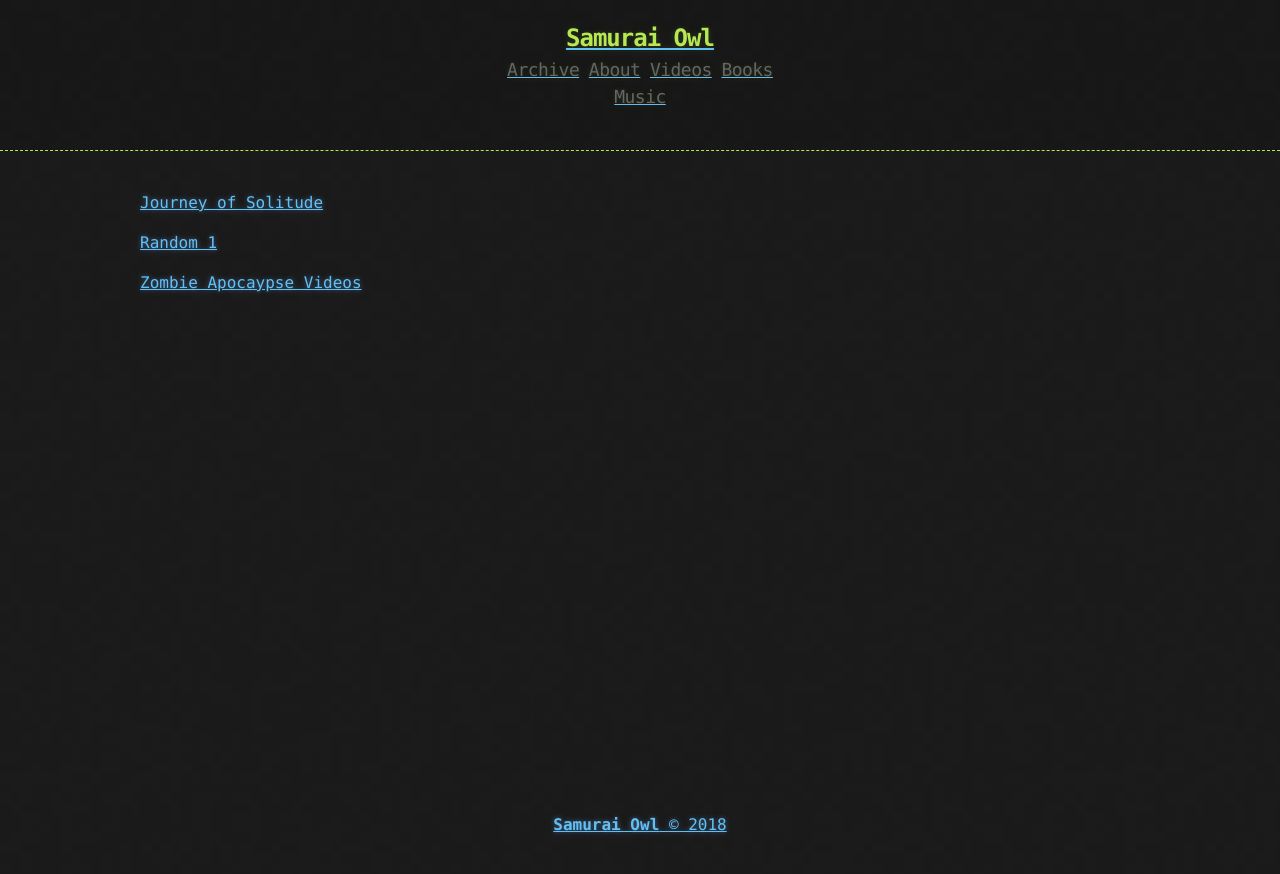
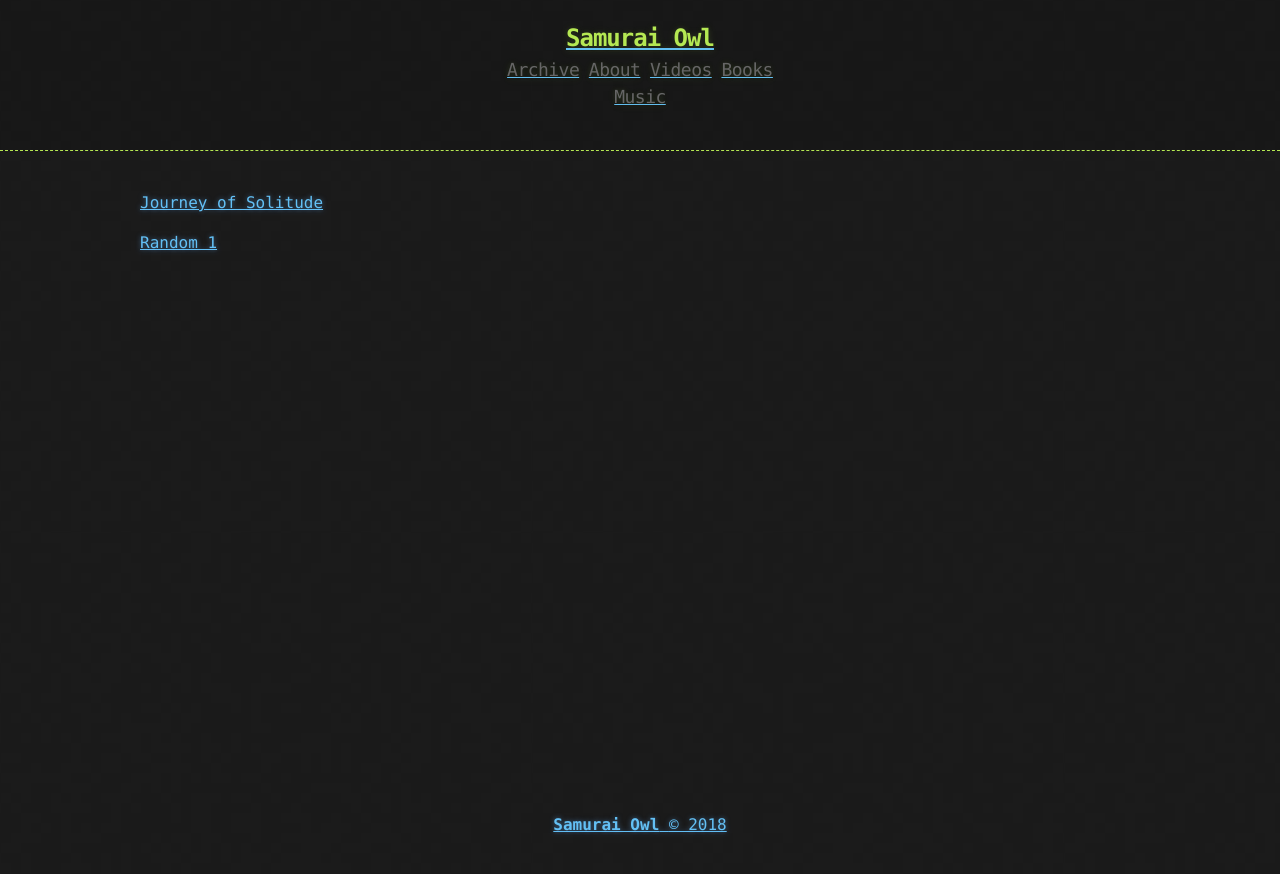
Before and after one commit to SamuraiOwl/samuraiowl.github.io, a Jekyll site: the page built from random_videos.html, in a window 1280 px wide. Shown: the top 874 px of the page. Built offline with Jekyll 4.4.1, drawn with Linux system fonts in a browser that asks for light colours.

Commit message:
Update random_videos.html

```diff
--- a/random_videos.html
+++ b/random_videos.html
@@ -3,4 +3,3 @@ layout: default
 ---
 <p><a href = "https://drive.google.com/open?id=12tB2b_cMxEjgXijc1-SOP43Mi2rR-OwE">Journey of Solitude</a></p>
 <p><a href = "https://drive.google.com/open?id=1XnAmhqEyHiSsZjdJE7Mn9b8UJdF0CeKD">Random 1</a></p>
-<p><a href = "https://samuraiowl.github.io/za_videos">Zombie Apocaypse Videos</a></p>
```
